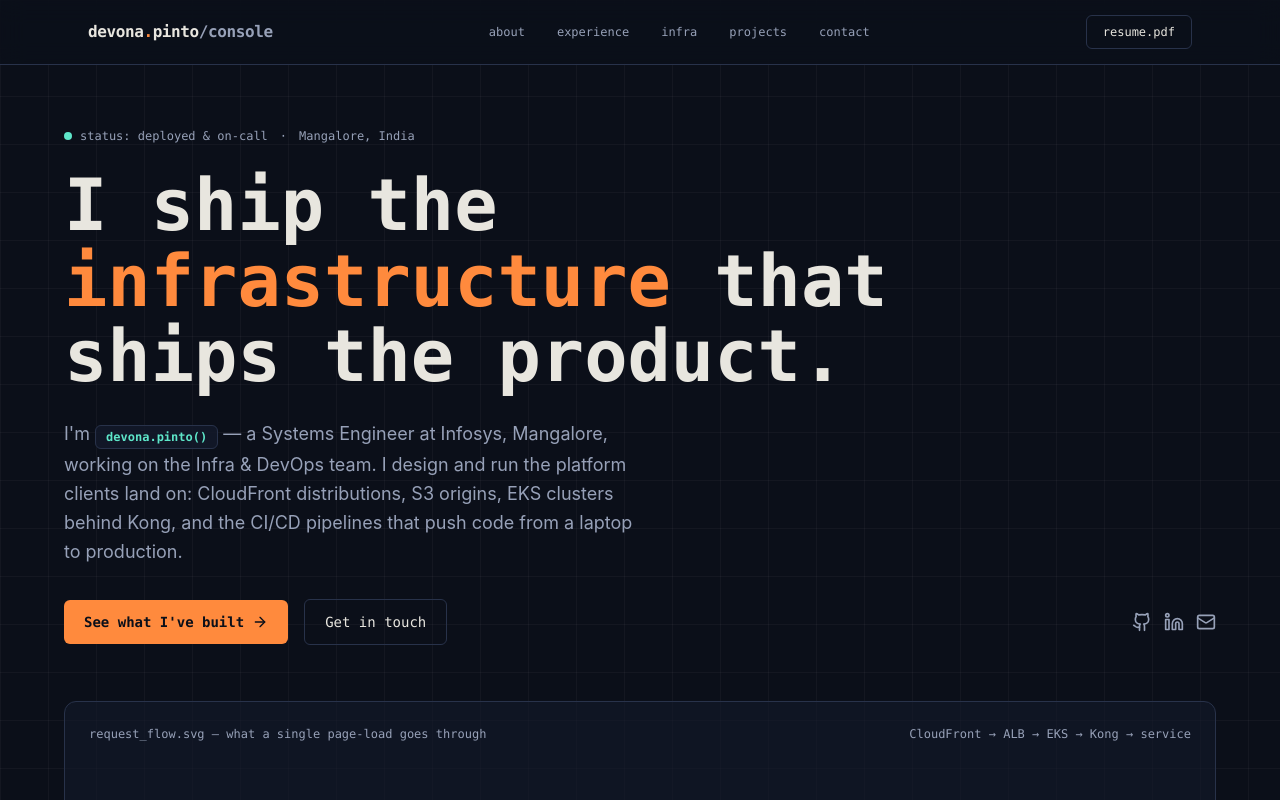
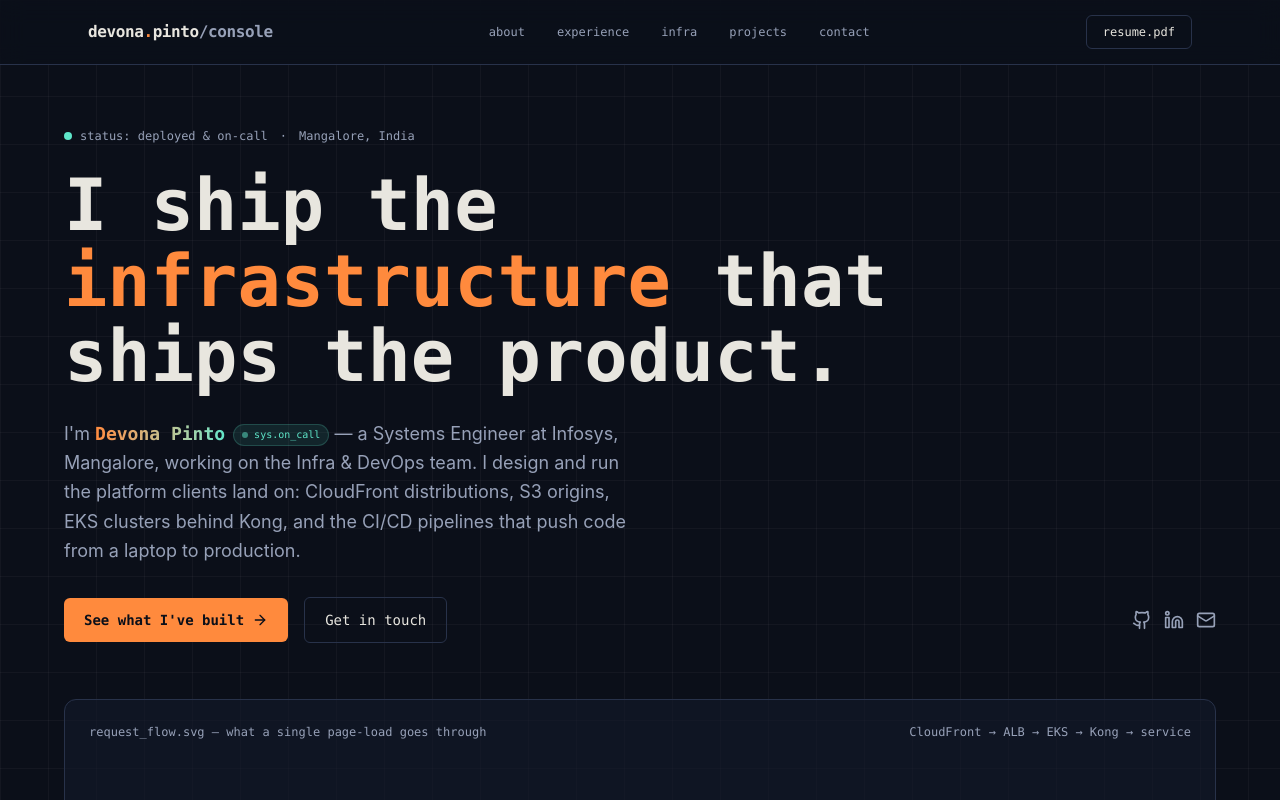
Before and after one commit to devonapinto/devona-portfolio, a Next.js app: page / in a window 1280 px wide. Shown: the top 800 px of the page. Built offline with nearby package versions, Linux system fonts and the light colour scheme.

Commit message:
Fix hydration warning and style name with gradient and status badge

```diff
--- a/components/sections/Hero.tsx
+++ b/components/sections/Hero.tsx
@@ -41,31 +41,12 @@ export default function Hero() {
 
           <p className="text-fg-dim text-base md:text-lg max-w-xl leading-relaxed">
             I&apos;m{" "}
-            <span className="relative inline-block group cursor-pointer font-bold text-fg hover:text-accent-2 transition-colors align-middle">
-              <span className="font-display text-xs border border-line bg-bg-elev/80 px-2.5 py-1 rounded-md text-accent-2 hover:border-accent-2 transition-colors">
-                devona.pinto()
-              </span>
-              {/* Floating Stat Card on Hover */}
-              <span className="absolute left-1/2 -translate-x-1/2 bottom-full mb-3 scale-0 group-hover:scale-100 transition-all duration-200 origin-bottom bg-bg-card/95 backdrop-blur-md border border-line p-4 rounded-lg shadow-2xl text-xs font-display w-56 pointer-events-none z-30 select-none">
-                <div className="flex items-center justify-between border-b border-line pb-1.5 mb-2">
-                  <span className="text-accent font-semibold">devona.json</span>
-                  <span className="flex h-2 w-2 relative">
-                    <span className="animate-ping absolute inline-flex h-full w-full rounded-full bg-accent-2 opacity-75"></span>
-                    <span className="relative inline-flex rounded-full h-2 w-2 bg-accent-2"></span>
-                  </span>
-                </div>
-                <div className="space-y-1.5 text-[11px] text-fg-dim leading-relaxed">
-                  <div><span className="text-accent-2">"role"</span>: &quot;Systems Engineer&quot;</div>
-                  <div><span className="text-accent-2">"location"</span>: &quot;Mangalore, IN&quot;</div>
-                  <div><span className="text-accent-2">"status"</span>: &quot;online&quot;</div>
-                  <div>
-                    <span className="text-accent-2">"stack"</span>: [
-                    <div className="pl-4">&quot;AWS&quot;, &quot;EKS&quot;, &quot;Kong&quot;,</div>
-                    <div className="pl-4">&quot;CI/CD&quot;, &quot;Next.js&quot;</div>
-                    ]
-                  </div>
-                </div>
-              </span>
+            <span className="font-display font-extrabold text-transparent bg-clip-text bg-gradient-to-r from-accent to-accent-2 hover:brightness-110 transition-all select-none">
+              Devona Pinto
+            </span>
+            <span className="inline-flex items-center gap-1.5 font-display text-[10px] bg-accent-2/10 text-accent-2 px-2 py-0.5 rounded-full border border-accent-2/20 ml-2 align-middle select-none">
+              <span className="h-1.5 w-1.5 rounded-full bg-accent-2 animate-pulse" />
+              sys.on_call
             </span>{" "}
             — a Systems Engineer at Infosys, Mangalore,
             working on the Infra &amp; DevOps team. I design and run the
```
